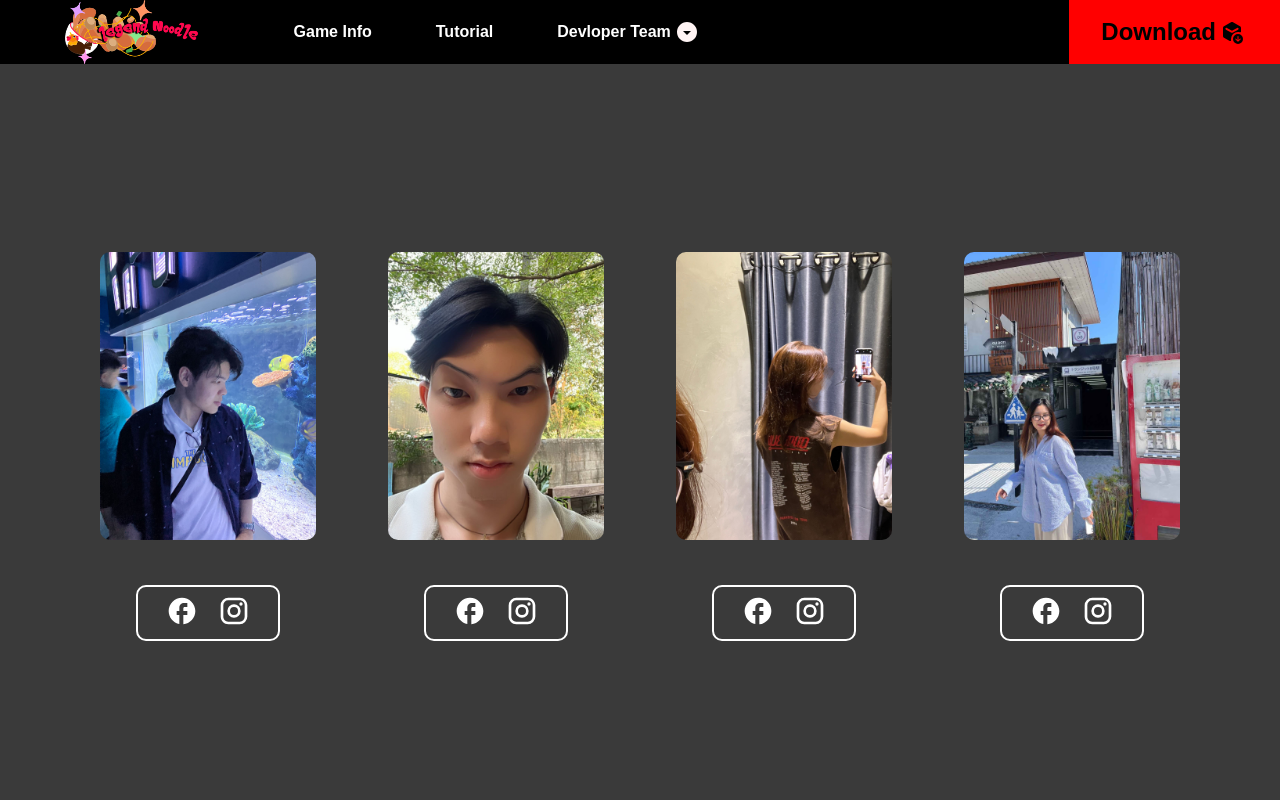
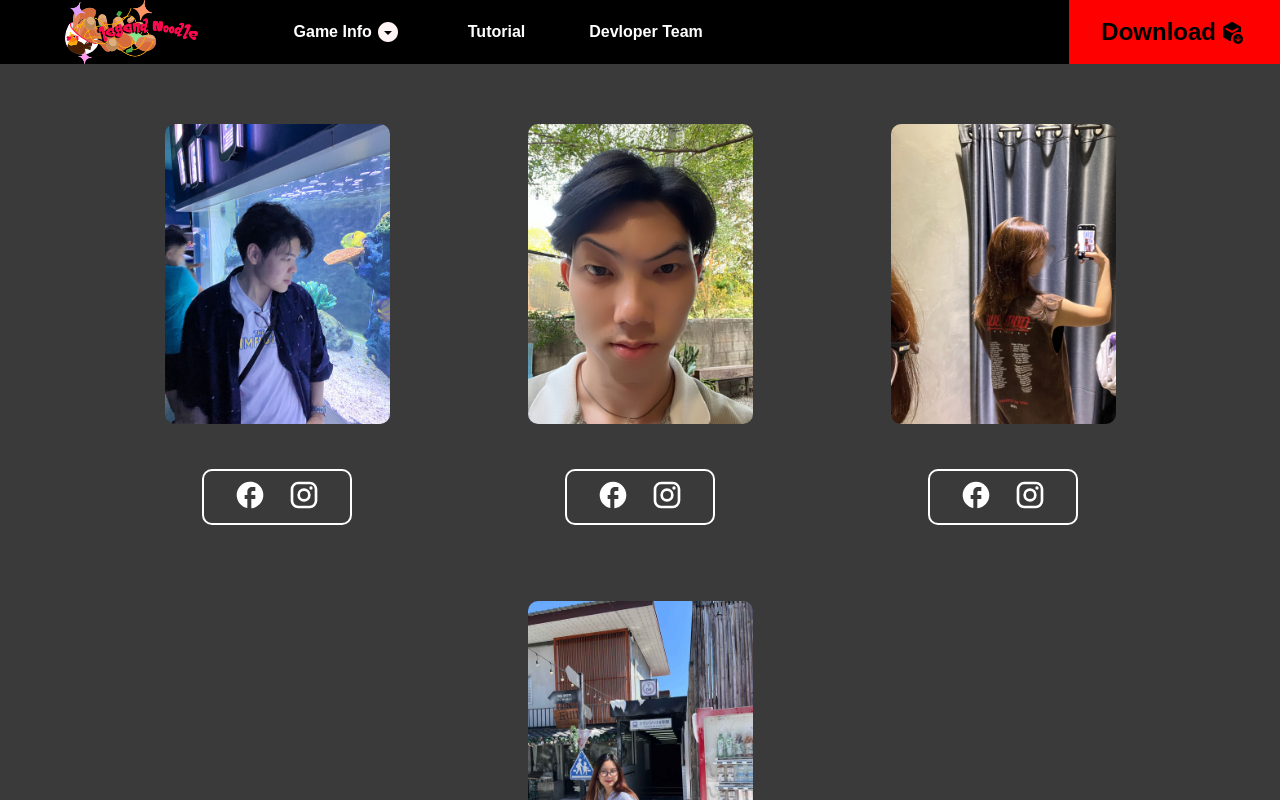
Before and after one commit to IamKanaka/LegendNoodleWebsite, a React (Vite) app: page /Team in a window 1280 px wide. Shown: the top 800 px of the page. Built offline with nearby package versions, Linux system fonts and the light colour scheme.

Commit message:
Edit: Navbar dropdown

```diff
--- a/src/Components/Navbar/navbar.css
+++ b/src/Components/Navbar/navbar.css
@@ -75,11 +75,81 @@
         border: rgb(255, 0, 0) solid 5px;
     }
 }
+
+.DropDown{
+    transition: 0.5s;
+    width: fit-content;
+    height: 100%;
+    display: inline-block;
+    position: relative;
+    z-index: 1;
+    transition: 0.5s;
+    .ContentDropDown{
+        transition: 0.3s;
+        position: absolute;
+        z-index: -1;
+        opacity: 0;
+        width: 100%;
+        height: fit-content;
+        .dropbtn{
+            transition: 0.5s;
+            transform: translateY(-100px);
+        }
+    }
+}
+
+.DropDown:hover{
+    height: fit-content;
+    transition: 0.5s;
+    .ContentDropDown{
+        transition: 2s;
+        z-index: 1;
+        opacity: 1;
+        .dropbtn{
+            transition: 0.5s;
+            transform: translateY(0px);
+        }
+    }
+
+    .btn{
+        transition: 0.5s;
+        color: rgb(255, 0, 0);
+        background-color: blanchedalmond;
+        transform: scaleX(1.2);
+        margin: 0px 8px 0px 8px;
+
+
+    }
+}
+.dropbtn{
+    width: 100%;
+    height: 100%;
+    padding: 16px 32px;
+    color: rgb(255, 0, 0);
+    background-color: blanchedalmond;
+    border: 0px;
+    font-size: 1rem;
+    font-weight: bold;
+    transition: 0.5s;
+    display: flex;
+    justify-content: center;
+    align-items: center;
+    justify-self: center;
+}
+
+.dropbtn:hover{
+    transition: 0.5s;
+    color: rgb(255, 0, 0);
+    background-color: blanchedalmond;
+    scale: 1.2;
+}
+
+
 .btn{
     width: fit-content;
     height: 100%;
     padding: 16px 32px;
-    background-color: rgba(0, 0, 0, 0);;
+    background-color: rgba(0, 0, 0, 0);
     border: 0px;
     color: white;
     font-size: 1rem;
@@ -110,6 +180,7 @@
         background-color: blanchedalmond;
         border: black solid 5px;
     }
+
 }
 
 
--- a/src/Components/Navbar/navbar.tsx
+++ b/src/Components/Navbar/navbar.tsx
@@ -10,9 +10,16 @@ function Navbar(){
             <img className="logo" src="/src/img/logo.png" alt="logo" onClick={()=> nav('')} />
             <div className="block-menu">
 
-                <button className="btn">Game Info</button>
+                <div className="DropDown">
+                    <div className="btn">Game Info<img src="/src/img/icon/dropdown.svg" alt="dropdown" /></div>
+                    <div className="ContentDropDown">
+                        <button className="dropbtn">Character</button>
+                        <button className="dropbtn">Character</button>
+                        <button className="dropbtn">Character</button>
+                    </div>
+                </div>
                 <button className="btn">Tutorial</button>
-                <button className="btn" onClick={()=> nav('/Team')}>Devloper Team <img src="/src/img/icon/dropdown.svg" alt="dropdown" /></button>
+                <button className="btn" onClick={()=> nav('/Team')}>Devloper Team</button>
             </div>
             </div>
             <div className="right-menu">
--- a/src/Components/Team/Team.css
+++ b/src/Components/Team/Team.css
@@ -33,8 +33,7 @@ body{
 
 
 .DevParent{
-    flex-grow: 1;
-    flex-basis: 260px;
+    flex-basis: 300px;
     transition: 0.5s;
     width: 20%;
     height: fit-content;
```
